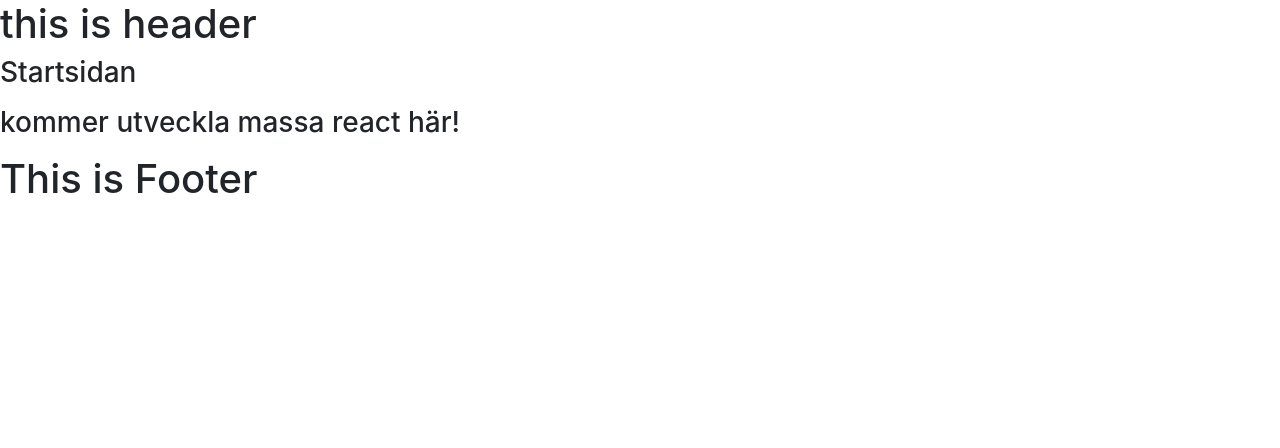
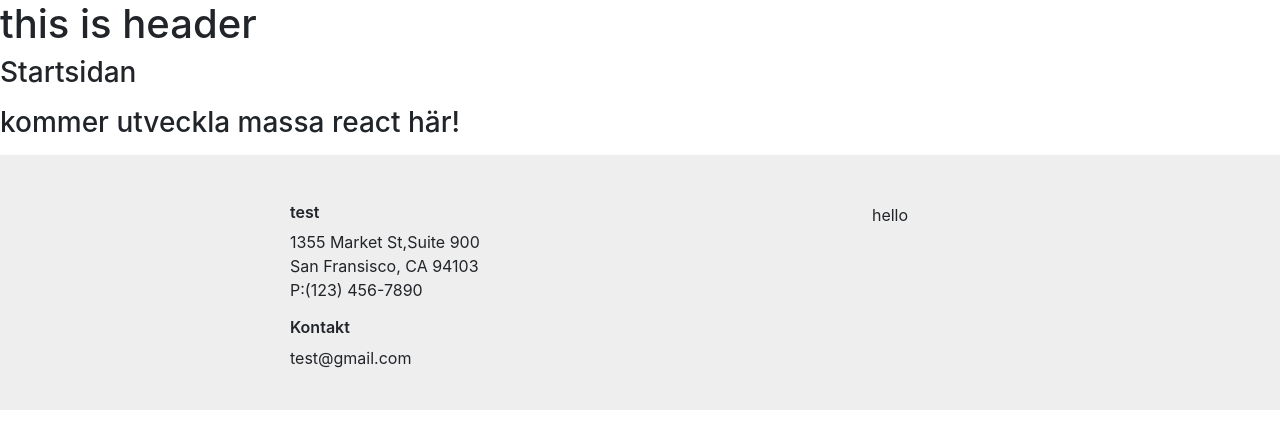
Before and after one commit to KevinCarvajal/React-Project, a React (Create React App) app in the folder my-app/: page / in a window 1280 px wide. Shown: the top 448 px of the page. Built offline with nearby package versions, Linux system fonts and the light colour scheme.

Commit message:
Footer Added
Footer exist

```diff
--- a/my-app/src/components/Footer/index.js
+++ b/my-app/src/components/Footer/index.js
@@ -1,12 +1,39 @@
 import React from 'react'
 import "./style.scss"
+import { Row, Col, Container } from 'reactstrap';
 
 class Footer extends React.Component {
     render() {
         return (
-            <div>
-                <h1>This is Footer</h1>
-            </div>
+            <footer>
+            <Container>
+              <Row className="text-center pb-4 pt-5 footer-content">
+                <Col md={6}>
+                  <div className="info">
+                    <h5 className="bold">test</h5>
+                    <address>
+                      <ul className="info-style">
+                        <li><span>1355 Market St,Suite 900</span></li>
+                        <li><span>San Fransisco, CA 94103</span></li>
+                        <li><span>P:(123) 456-7890</span></li>
+                      </ul>
+                    </address>
+                  </div>
+                  <div className="contact">
+                    <h5 className="bold">Kontakt</h5>
+                    <ul className="info-style">
+                      <li><span>test@gmail.com</span></li>
+                    </ul>
+                  </div>
+
+                </Col>
+                <Col md={6}>
+                  <p>hello </p>
+                </Col>
+              </Row>
+            </Container>
+          </footer>
+
         );
     }
 }
--- a/my-app/src/components/Footer/style.scss
+++ b/my-app/src/components/Footer/style.scss
@@ -0,0 +1,26 @@
+footer {
+    background-color: #eee;
+    .footer-content {
+      max-width: 1000px;
+      margin: 0 auto;
+      .info,
+      .contact {
+        max-width: 200px;
+        margin: 0 auto;
+        text-align: left;
+        font-size: 16px;
+        .bold {
+          font-weight: 600;
+          font-size: 16px;
+        }
+        .info-style {
+          list-style: none;
+          padding: 0;
+        }
+      }
+      .logo-footer {
+        width: 150px;
+        height: auto;
+      }
+    }
+  }
```
